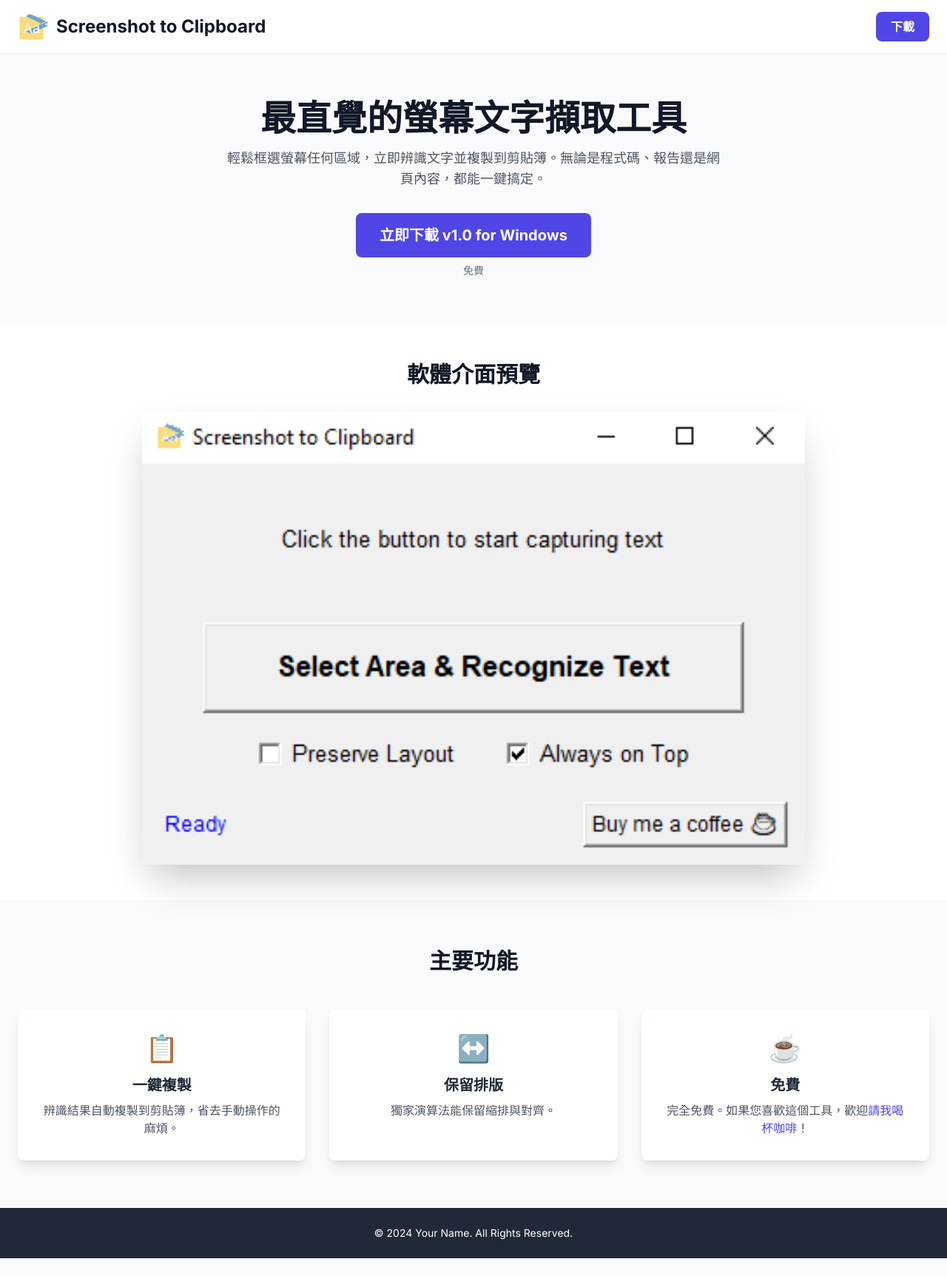
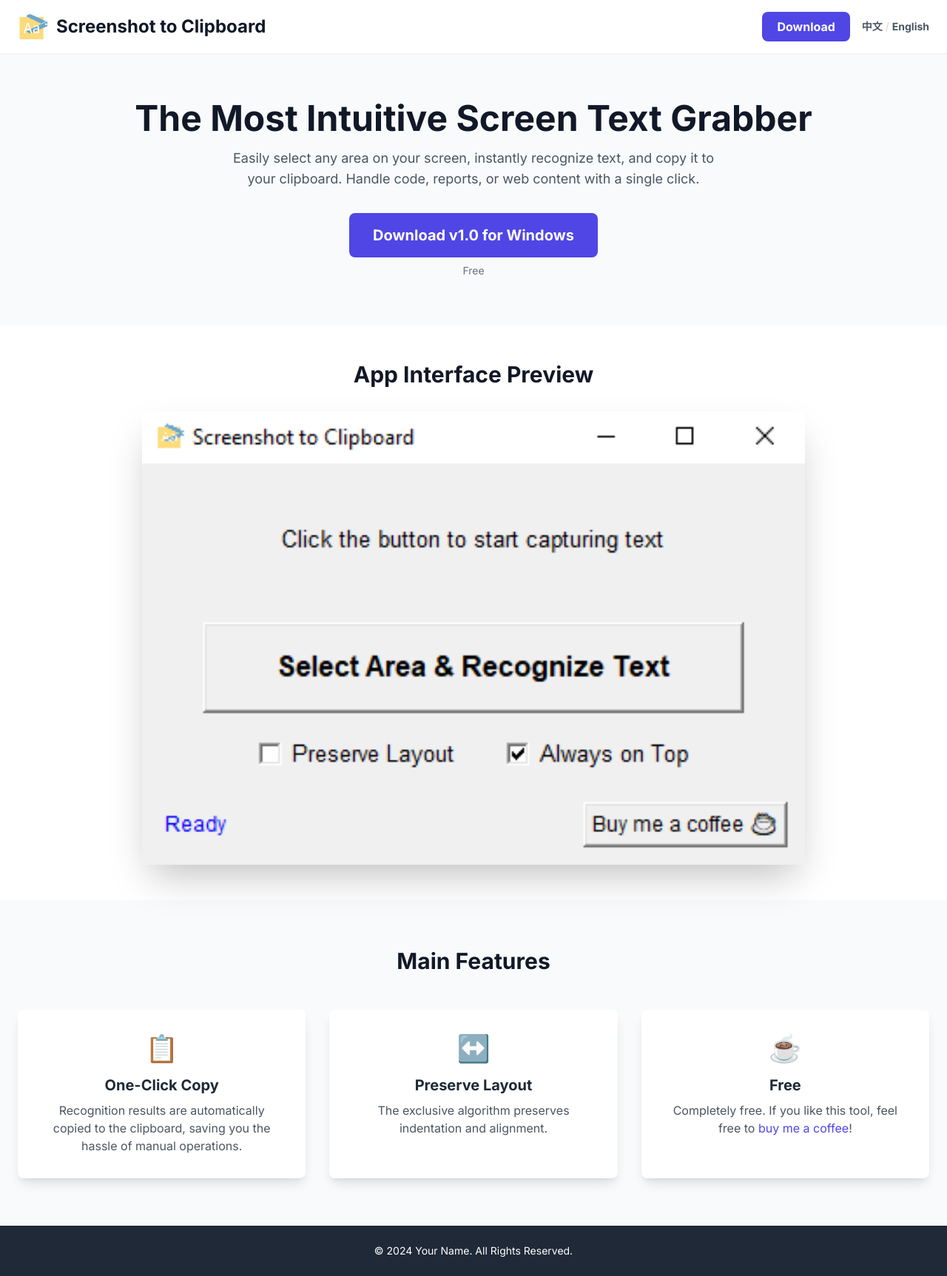
Before and after one commit to foliage246/screenshot_text_to_clipboard, a plain HTML site: page index.html in a window 1280 px wide. Shown: the whole page at 74% size. Before the commit the page ends 1701 px from the top, so only its background shows below. Drawn offline with nearby package versions, Linux system fonts and the light colour scheme.

Commit message:
Update index.html

```diff
--- a/index.html
+++ b/index.html
@@ -5,7 +5,7 @@
     <meta name="viewport" content="width=device-width, initial-scale=1.0">
     <title>Screenshot to Clipboard - 螢幕文字擷取工具</title>
     <script src="https://cdn.tailwindcss.com"></script>
-    <link href="https://fonts.googleapis.com/css2?family=Inter:wght@400;500;700&display=swap" rel="stylesheet">
+    <link href="https://fonts.googleapis.com/css2?family=Inter:wght@400;500;700&family=Noto+Sans+TC:wght@400;500;700&display=swap" rel="stylesheet">
     <style>
         body {
             font-family: 'Inter', 'Noto Sans TC', sans-serif;
@@ -26,37 +26,40 @@
                 <img src="sam_tool_screenshot_text_to_clipboard.png" alt="App Logo" class="h-10 w-10">
                 <h1 class="text-2xl font-bold text-gray-900">Screenshot to Clipboard</h1>
             </div>
-            <a href="#download" class="bg-indigo-600 text-white font-semibold px-5 py-2 rounded-lg hover:bg-indigo-700 transition-colors">
-                下載
-            </a>
+            <div class="flex items-center space-x-4">
+                <a href="#download" class="bg-indigo-600 text-white font-semibold px-5 py-2 rounded-lg hover:bg-indigo-700 transition-colors" data-lang="download">下載</a>
+                <!-- Language Switcher -->
+                <div class="text-sm">
+                    <button onclick="setLanguage('zh')" class="text-gray-600 hover:text-indigo-600 font-semibold">中文</button>
+                    <span class="text-gray-300">/</span>
+                    <button onclick="setLanguage('en')" class="text-gray-600 hover:text-indigo-600 font-semibold">English</button>
+                </div>
+            </div>
         </div>
     </header>
 
     <!-- Hero Section -->
     <main class="container mx-auto px-6 py-16 text-center">
-        <h2 class="text-4xl md:text-5xl font-bold text-gray-900 leading-tight">
+        <h2 class="text-4xl md:text-5xl font-bold text-gray-900 leading-tight" data-lang="hero_title">
             最直覺的螢幕文字擷取工具
         </h2>
-        <p class="mt-4 text-lg text-gray-600 max-w-2xl mx-auto">
+        <p class="mt-4 text-lg text-gray-600 max-w-2xl mx-auto" data-lang="hero_subtitle">
             輕鬆框選螢幕任何區域，立即辨識文字並複製到剪貼簿。無論是程式碼、報告還是網頁內容，都能一鍵搞定。
         </p>
         <div id="download" class="mt-8">
-            <!-- !!! 請將此連結換成您在 GitHub Releases 頁面上的 .zip 檔案連結 !!! -->
             <a href="https://drive.google.com/uc?export=download&id=1iX1DsSEb9dZrQ950ySHxEZWDyKct6zsv"
-               class="bg-indigo-600 text-white font-bold text-xl px-8 py-4 rounded-lg inline-block hover:bg-indigo-700 transition-transform transform hover:scale-105">
+               class="bg-indigo-600 text-white font-bold text-xl px-8 py-4 rounded-lg inline-block hover:bg-indigo-700 transition-transform transform hover:scale-105" data-lang="download_button">
                 立即下載 v1.0 for Windows
             </a>
-            <p class="mt-2 text-sm text-gray-500">免費</p>
+            <p class="mt-2 text-sm text-gray-500" data-lang="free">免費</p>
         </div>
     </main>
 
     <!-- Screenshot Preview -->
     <section class="bg-white py-12">
         <div class="container mx-auto px-6 text-center">
-            <h3 class="text-3xl font-bold text-gray-900">軟體介面預覽</h3>
-            <!-- *** UPDATED: 加上 max-w-4xl 和 mx-auto 來限制最大寬度並置中 *** -->
+            <h3 class="text-3xl font-bold text-gray-900" data-lang="preview_title">軟體介面預覽</h3>
             <div class="mt-8 shadow-2xl rounded-lg overflow-hidden max-w-4xl mx-auto">
-                <!-- 建議您放一張漂亮的軟體截圖，並替換下方的圖片連結 -->
                 <img src="sam_tool_screenshot_text_to_clipboard_screenshot.png" alt="App Screenshot" class="w-full">
             </div>
         </div>
@@ -65,22 +68,22 @@
     <!-- Features Section -->
     <section class="py-16">
         <div class="container mx-auto px-6">
-            <h3 class="text-3xl font-bold text-gray-900 text-center mb-12">主要功能</h3>
+            <h3 class="text-3xl font-bold text-gray-900 text-center mb-12" data-lang="features_title">主要功能</h3>
             <div class="grid md:grid-cols-3 gap-8 text-center">
                 <div class="bg-white p-8 rounded-lg shadow-lg">
                     <div class="text-4xl text-indigo-500 mb-4">📋</div>
-                    <h4 class="text-xl font-bold mb-2">一鍵複製</h4>
-                    <p class="text-gray-600">辨識結果自動複製到剪貼簿，省去手動操作的麻煩。</p>
+                    <h4 class="text-xl font-bold mb-2" data-lang="feature1_title">一鍵複製</h4>
+                    <p class="text-gray-600" data-lang="feature1_desc">辨識結果自動複製到剪貼簿，省去手動操作的麻煩。</p>
                 </div>
                 <div class="bg-white p-8 rounded-lg shadow-lg">
                     <div class="text-4xl text-indigo-500 mb-4">↔️</div>
-                    <h4 class="text-xl font-bold mb-2">保留排版</h4>
-                    <p class="text-gray-600">獨家演算法能保留縮排與對齊。</p>
+                    <h4 class="text-xl font-bold mb-2" data-lang="feature2_title">保留排版</h4>
+                    <p class="text-gray-600" data-lang="feature2_desc">獨家演算法能保留縮排與對齊。</p>
                 </div>
                 <div class="bg-white p-8 rounded-lg shadow-lg">
                     <div class="text-4xl text-indigo-500 mb-4">☕️</div>
-                    <h4 class="text-xl font-bold mb-2">免費</h4>
-                    <p class="text-gray-600">完全免費。如果您喜歡這個工具，歡迎<a href="https://www.paypal.me/foliage246" class="text-indigo-600 hover:underline">請我喝杯咖啡</a>！</p>
+                    <h4 class="text-xl font-bold mb-2" data-lang="feature3_title">免費</h4>
+                    <p class="text-gray-600" data-lang="feature3_desc">完全免費。如果您喜歡這個工具，歡迎<a href="https://www.paypal.me/foliage246" class="text-indigo-600 hover:underline">請我喝杯咖啡</a>！</p>
                 </div>
             </div>
         </div>
@@ -89,9 +92,72 @@
     <!-- Footer -->
     <footer class="bg-gray-800 text-white py-6">
         <div class="container mx-auto px-6 text-center text-sm">
-            <p>&copy; 2024 Your Name. All Rights Reserved.</p>
+            <p data-lang="copyright">&copy; 2024 Your Name. All Rights Reserved.</p>
         </div>
     </footer>
 
+    <script>
+        const translations = {
+            en: {
+                download: "Download",
+                hero_title: "The Most Intuitive Screen Text Grabber",
+                hero_subtitle: "Easily select any area on your screen, instantly recognize text, and copy it to your clipboard. Handle code, reports, or web content with a single click.",
+                download_button: "Download v1.0 for Windows",
+                free: "Free",
+                preview_title: "App Interface Preview",
+                features_title: "Main Features",
+                feature1_title: "One-Click Copy",
+                feature1_desc: "Recognition results are automatically copied to the clipboard, saving you the hassle of manual operations.",
+                feature2_title: "Preserve Layout",
+                feature2_desc: "The exclusive algorithm preserves indentation and alignment.",
+                feature3_title: "Free",
+                feature3_desc: 'Completely free. If you like this tool, feel free to <a href="https://www.paypal.me/foliage246" class="text-indigo-600 hover:underline">buy me a coffee</a>!',
+                copyright: "© 2024 Your Name. All Rights Reserved."
+            },
+            zh: {
+                download: "下載",
+                hero_title: "最直覺的螢幕文字擷取工具",
+                hero_subtitle: "輕鬆框選螢幕任何區域，立即辨識文字並複製到剪貼簿。無論是程式碼、報告還是網頁內容，都能一鍵搞定。",
+                download_button: "立即下載 v1.0 for Windows",
+                free: "免費",
+                preview_title: "軟體介面預覽",
+                features_title: "主要功能",
+                feature1_title: "一鍵複製",
+                feature1_desc: "辨識結果自動複製到剪貼簿，省去手動操作的麻煩。",
+                feature2_title: "保留排版",
+                feature2_desc: "獨家演算法能保留縮排與對齊。",
+                feature3_title: "免費",
+                feature3_desc: '完全免費。如果您喜歡這個工具，歡迎<a href="https://www.paypal.me/foliage246" class="text-indigo-600 hover:underline">請我喝杯咖啡</a>！',
+                copyright: "© 2024 Your Name. All Rights Reserved."
+            }
+        };
+
+        function setLanguage(lang) {
+            // 儲存使用者選擇到 localStorage
+            localStorage.setItem('language', lang);
+
+            document.querySelectorAll('[data-lang]').forEach(element => {
+                const key = element.getAttribute('data-lang');
+                if (translations[lang] && translations[lang][key]) {
+                    element.innerHTML = translations[lang][key];
+                }
+            });
+            document.documentElement.lang = lang === 'zh' ? 'zh-Hant' : 'en';
+        }
+
+        // 網頁載入時執行的邏輯
+        document.addEventListener('DOMContentLoaded', () => {
+            // 檢查 localStorage 是否有儲存的語言偏好
+            const savedLang = localStorage.getItem('language');
+            // 偵測瀏覽器語言，並只取前兩個字元 (例如 'en-US' -> 'en')
+            const browserLang = navigator.language.slice(0, 2);
+
+            // 決定預設語言的優先順序：儲存的偏好 > 瀏覽器語言 > 預設為中文
+            const defaultLang = savedLang || (browserLang === 'en' ? 'en' : 'zh');
+
+            setLanguage(defaultLang);
+        });
+    </script>
+
 </body>
 </html>
```
